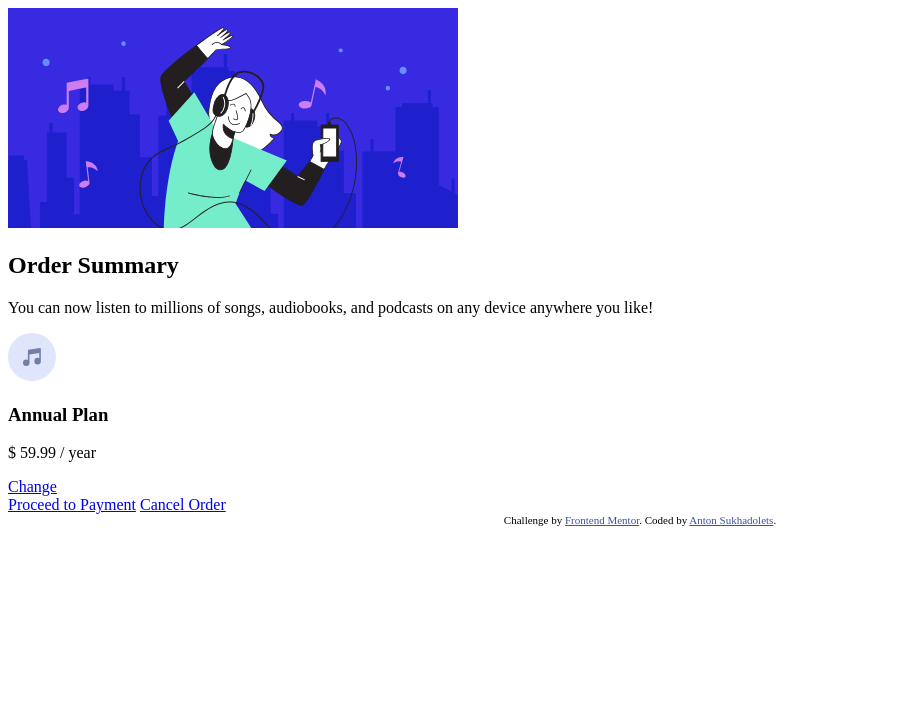
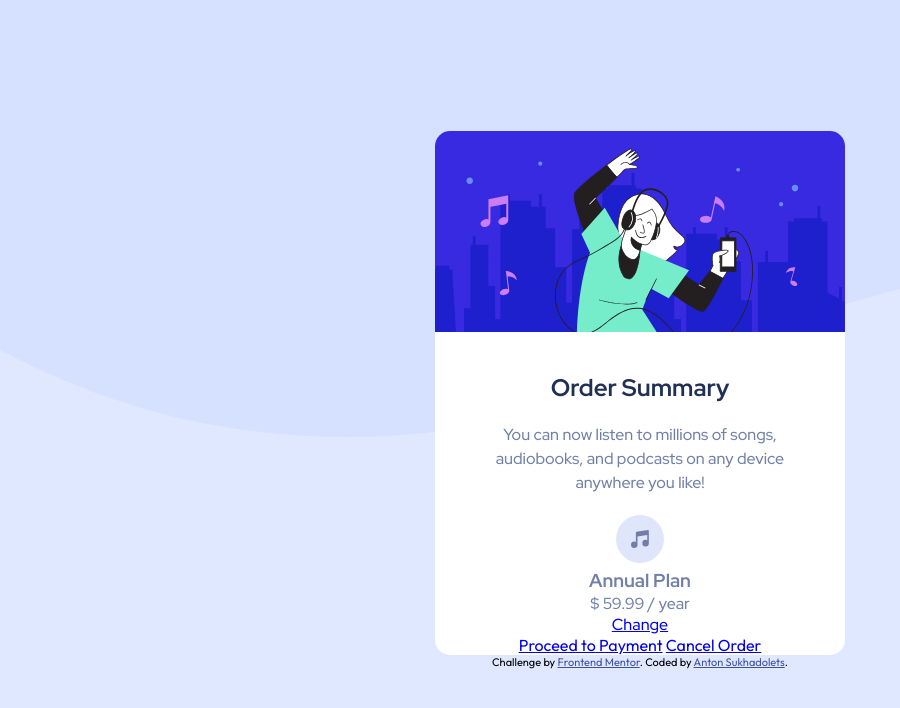
Before and after one commit to SuhodolecA/order-summary-component-main, a plain HTML site: page index.html in a window 1280 px wide. Shown: the whole page, without its empty margins (0-900 px from the left). Drawn offline with Linux system fonts and the light colour scheme.

Commit message:
feat: add styles to card-header and card-main__article sections

```diff
--- a/index.html
+++ b/index.html
@@ -32,9 +32,10 @@
 <body>
   <div class="card">
     <section class="card-header">
-      <img src="images/illustration-hero.svg" alt="hero image">
+      <img class="card-header__img" src="images/illustration-hero.svg" alt="a man listening to music">
     </section>
     <section class="card-main">
+      <div class="content-container">
         <article class="card-main__article">
           <h2 class="card-main__article-title">Order Summary</h2>
           <p class="card-main__article-text">
@@ -57,6 +58,7 @@
             <a href="#" class="card-main__plans-item__btn">Change</a>
           </div>
         </div>
+      </div>
     </section>
     <section class="card-footer">
       <a href="#" class="card-footer__payment-btn">Proceed to Payment</a>
--- a/styles/style.scss
+++ b/styles/style.scss
@@ -8,3 +8,66 @@ $fz-main: 16px;
 $ff-outfit: 'Outfit', sans-serif;
 $ff-rhd: 'Red Hat Display', sans-serif;
 // === / variables ===
+
+// === common styles ===
+:root {
+    box-sizing: border-box;
+}
+
+*, *::before, *::after {
+    box-sizing: inherit;
+    margin: 0;
+    padding: 0;
+}
+
+body {
+    font-family: $ff-outfit;
+    height: 100vh;
+    display: flex;
+    flex-direction: column;
+    align-items: center;
+    justify-content: center;
+    background: $plate-blue url('/images/pattern-background-desktop.svg');
+    background-repeat: no-repeat;
+    padding: 0px 10px;
+}
+
+.content-container {
+    max-width: 320px;
+    margin: 0 auto;
+}
+// === / common styles ===
+
+// === card styles ===
+.card {
+    max-width: 410px;
+    border-radius: 15px;
+    text-align: center;
+    background: hsl(100, 100%, 100%);
+    overflow: hidden;
+
+    &-header__img {
+       display: block;
+       width: 100%;
+    }
+
+    &-main {
+        margin-top: 40px;
+        font-family: $ff-rhd;
+        color: $desaturated-blue;
+
+        &__article-title {
+            color: $dark-blue;
+            margin-bottom: 20px;
+        }
+
+        &__article-text {
+            line-height: 1.5;
+        }
+
+        &__plans {
+            margin-top: 20px;
+        }
+    }
+}
+// === / card styles ===
```
Also changed, not shown: styles/style.css, 1 other file. Lines whose indentation alone changed are shown as unchanged.
